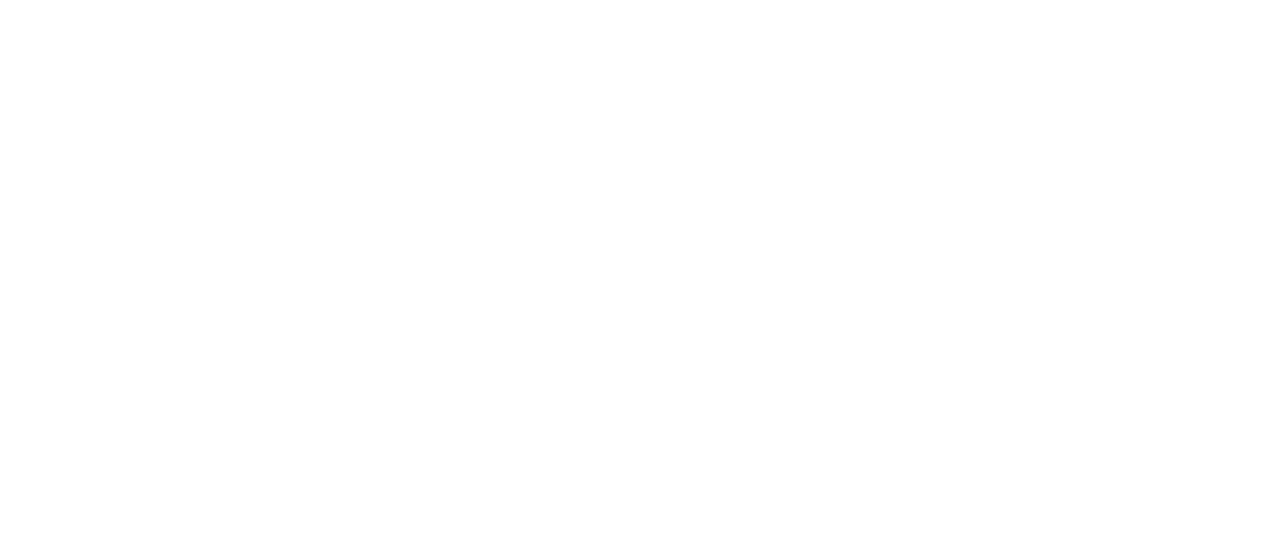
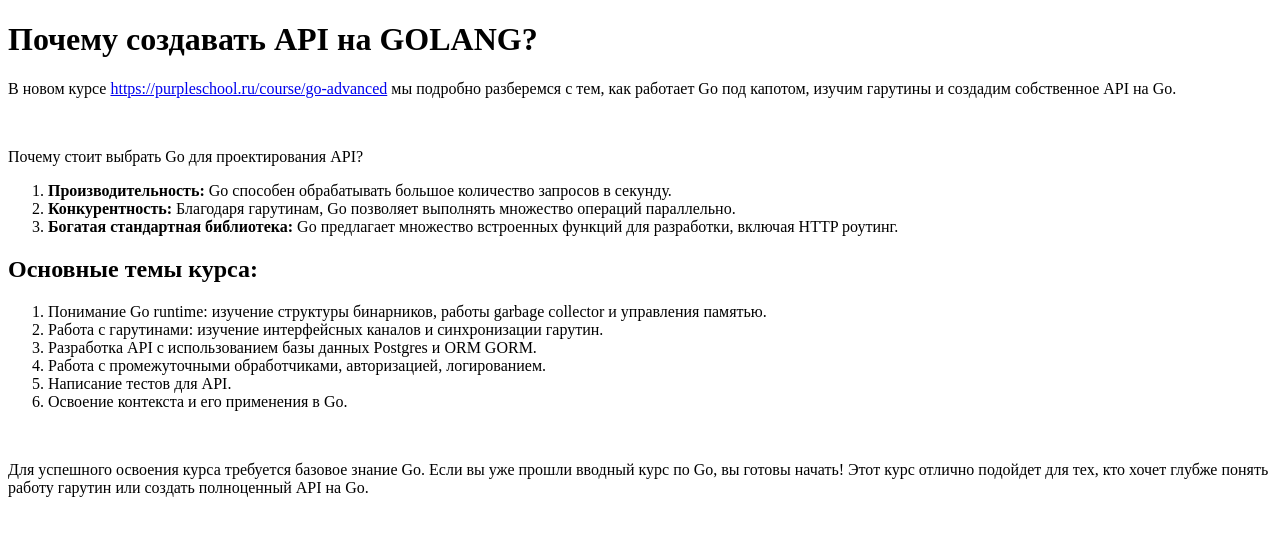
Before and after one commit to Asylbekuulu/HTML-start, a plain HTML site: page index.html in a window 1280 px wide. Drawn offline with Linux system fonts and the light colour scheme.

Commit message:
Сделал первую статью на странице

```diff
--- a/index.html
+++ b/index.html
@@ -6,6 +6,25 @@
     <title>Document</title>
 </head>
 <body>
-
+    <h1>Почему создавать API на GOLANG?</h1>
+    <p>В новом курсе <a href="https://purpleschool.ru/course/go-advanced">https://purpleschool.ru/course/go-advanced</a> мы подробно разберемся с тем, как работает Go под капотом, изучим гарутины и создадим собственное API на Go.</p>
+    <br>
+    <p>Почему стоит выбрать Go для проектирования API?</p>
+    <ol>
+        <li><b>Производительность:</b> Go способен обрабатывать большое количество запросов в секунду.</li>
+        <li><b>Конкурентность:</b> Благодаря гарутинам, Go позволяет выполнять множество операций параллельно.</li>
+        <li><b>Богатая стандартная библиотека:</b> Go предлагает множество встроенных функций для разработки, включая HTTP роутинг.</li>
+    </ol>
+    <h2>Основные темы курса:</h2>
+    <ol>
+        <li>Понимание Go runtime: изучение структуры бинарников, работы garbage collector и управления памятью.</li>
+        <li>Работа с гарутинами: изучение интерфейсных каналов и синхронизации гарутин.</li>
+        <li>Разработка API с использованием базы данных Postgres и ORM GORM.</li>
+        <li>Работа с промежуточными обработчиками, авторизацией, логированием.</li>
+        <li>Написание тестов для API.</li>
+        <li>Освоение контекста и его применения в Go.</li>
+    </ol>
+    <br>
+    <p>Для успешного освоения курса требуется базовое знание Go. Если вы уже прошли вводный курс по Go, вы готовы начать! Этот курс отлично подойдет для тех, кто хочет глубже понять работу гарутин или создать полноценный API на Go.</p>
 </body>
 </html>
```
Also changed, not shown: 1 other file.
